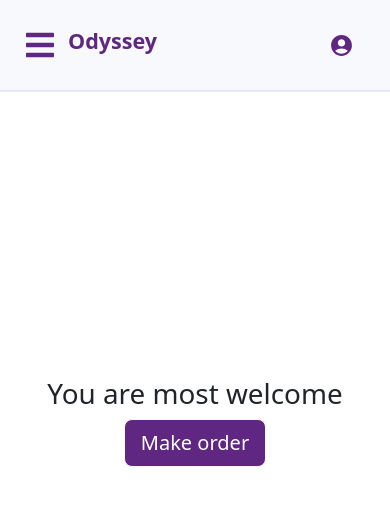
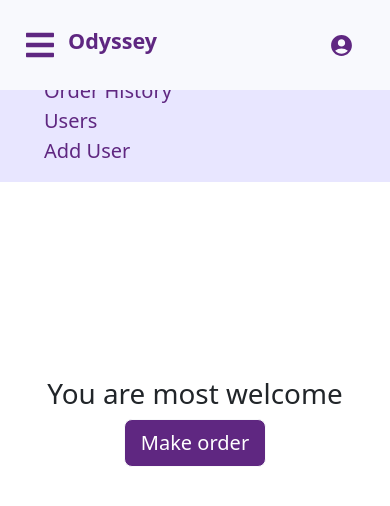
Before and after one commit to asiimweshabah/project_a, a React (Create React App) app in the folder frontend_p/: page / in a window 390 px wide. Shown: the top 506 px of the page. Built offline with nearby package versions, Linux system fonts and the light colour scheme.

Commit message:
modifications

```diff
--- a/frontend_p/package.json
+++ b/frontend_p/package.json
@@ -1,5 +1,4 @@
 {
-  "homepage": "http://asiimweshabah.github.io/frontend_p",
   "name": "project_a",
   "version": "0.1.0",
   "private": true,
@@ -22,8 +21,6 @@
   },
   "scripts": {
     "start": "react-scripts start",
-    "predeploy": "npm run build",
-    "deploy": "gh-pages -d build",
     "build": "react-scripts build",
     "test": "react-scripts test",
     "eject": "react-scripts eject"
--- a/frontend_p/src/Menu/Navbar.jsx
+++ b/frontend_p/src/Menu/Navbar.jsx
@@ -5,8 +5,8 @@ import "./Sidenav.css";
 export const Navbar = () => {
   return (
     <nav className="nav-men mee fixed-top">
-      <div className="container-fluid align-items-center justify-content-center d-flex">
-        <ul className="w-50 justify-content-between d-flex align-items-center pt-3">
+      <div className="container-fluid align-items-center justify-content-center d-sm-flex d-md-flex">
+        <ul className="w-50 justify-content-between d-sm-flex d-md-flex align-items-center pt-3">
           <li className="navitems_2">
             <Link to="/products" className="Link ">
               My Order
```
